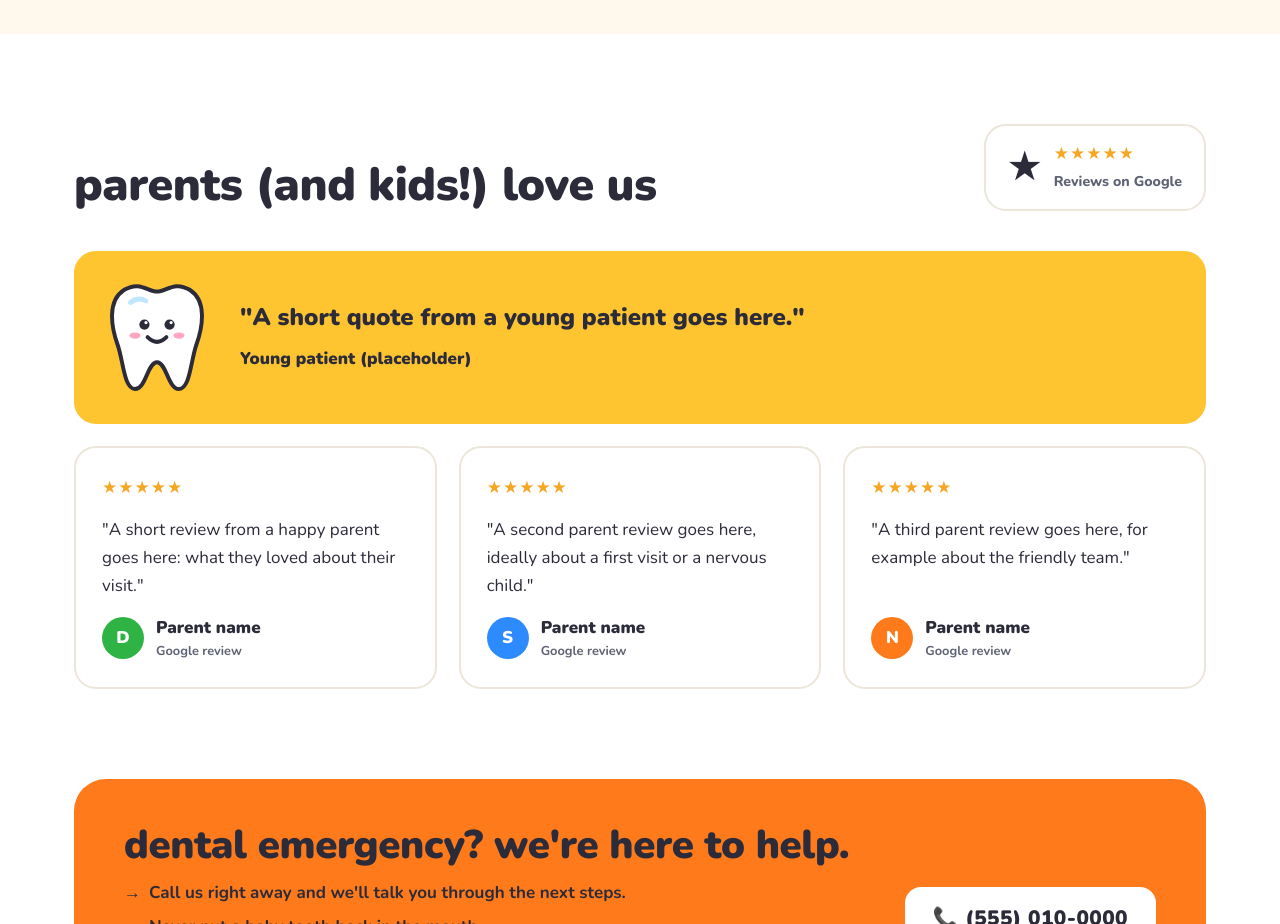
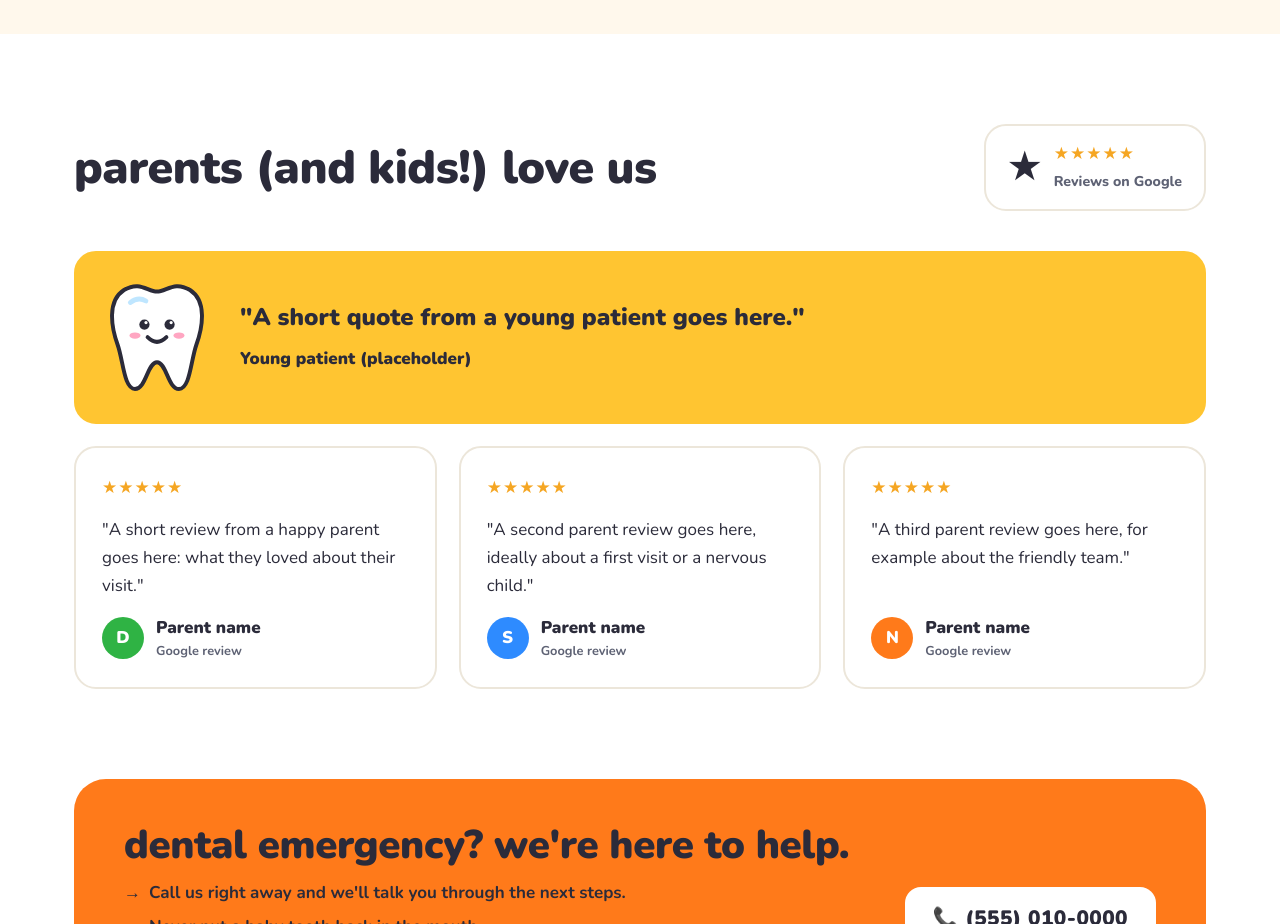
Before and after one commit to prmdigital/clinic-website-layout-demo, a plain HTML site: page index.html in a window 1280 px wide. Shown: the part 4540-5464 px from the top of the page. Drawn offline with nearby package versions, Linux system fonts and the light colour scheme.

Commit message:
Centre review heading with rating box
Co-Authored-By: Claude Opus 5.5 <noreply@anthropic.com>

```diff
--- a/index.html
+++ b/index.html
@@ -142,7 +142,7 @@ section{padding:90px 0}
 .perks span{background:#fff;border:2px solid var(--line);border-radius:999px;padding:8px 18px;font-weight:800;font-size:.95rem}
 
 /* reviews */
-.rev-top{display:flex;justify-content:space-between;align-items:flex-end;gap:20px;flex-wrap:wrap;margin-bottom:40px}
+.rev-top{display:flex;justify-content:space-between;align-items:center;gap:20px;flex-wrap:wrap;margin-bottom:40px}
 .score{display:flex;align-items:center;gap:14px;background:#fff;border:2px solid var(--line);border-radius:var(--r);padding:14px 22px}
 .score b{font-size:2.2rem;font-weight:900;line-height:1}
 .rev-grid{display:grid;grid-template-columns:repeat(3,1fr);gap:22px}
```
